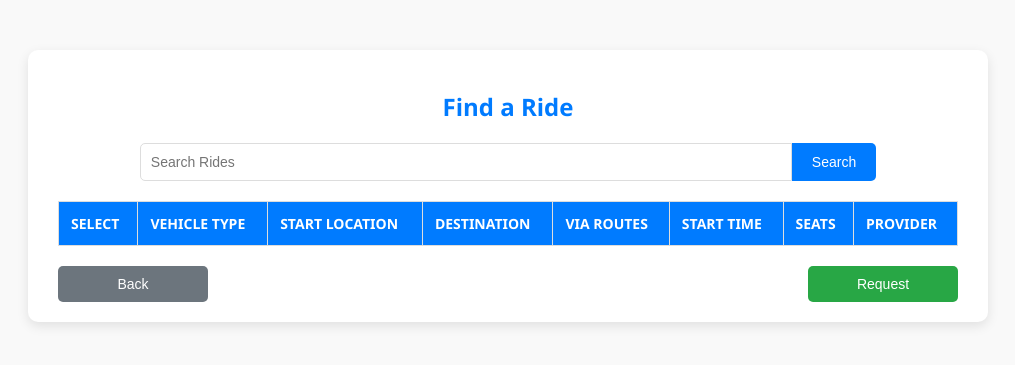
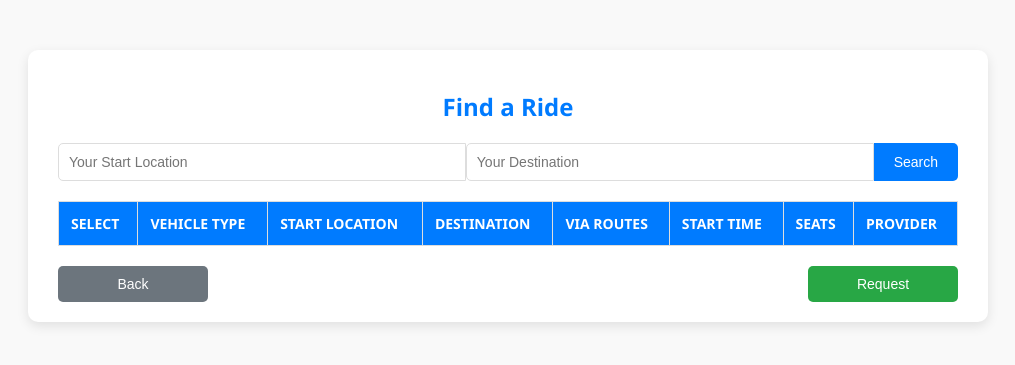
Before and after one commit to Adithya1703/CarPool_LiftLoop, a Flask app: page /find_ride in a window 1280 px wide. Shown: the top 365 px of the page, without its empty margins (132-1147 px from the left). Run offline with Flask 3, Linux system fonts and the light colour scheme; the visitor is signed in with stand-in values (Sample User, id 1); lists and menus that the app fills with data are empty.

Commit message:
made some changes

```diff
--- a/app.py
+++ b/app.py
@@ -16,6 +16,7 @@ rides =[]
 def home():
     return render_template("login.html")
 
+#router to main page
 @app.route('/main_page')
 def main_page():
     if "user" not in session:
@@ -33,7 +34,6 @@ def main_page():
                 return []  # Return empty list for NaN
             if isinstance(value, str):
                 try:
-                    # Attempt to parse as JSON or eval if not a proper list
                     return eval(value) if value.startswith("[") else [value.strip()]
                 except Exception:
                     return [value.strip()]  # Fallback to a single-item list
@@ -65,19 +65,23 @@ def main_page():
 
         # Get notifications for the logged-in user
         notifications = user_df[user_df["Name"] == logged_in_user]["Notifications"].values
-        notifications = notifications[0] if len(notifications) > 0 and pd.notna(notifications[0]) else ""
+        if len(notifications) > 0 and pd.notna(notifications[0]):
+            notifications = eval(notifications[0]) if isinstance(notifications[0], str) else notifications[0]
+        else:
+            notifications = []
 
     except FileNotFoundError:
         user_rides = []
-        notifications = ""
+        notifications = []
 
     except Exception as e:
         # Handle unexpected errors
         flash(f"An error occurred: {str(e)}", "danger")
         user_rides = []
-        notifications = ""
+        notifications = []
 
     return render_template("main.html", user=session["user"], rides=user_rides, notifications=notifications)
+
 
 @app.route("/login", methods=["POST"])
 def login():
@@ -176,9 +180,8 @@ def signup():
 
 @app.route("/profile", methods=["GET", "POST"])
 def profile():
-    # Ensure the user is logged in
     if "user" not in session:
-        return redirect("/")
+        return redirect("/")  # Redirect to login if the user is not logged in
 
     try:
         # Load the Excel file
@@ -223,16 +226,21 @@ def profile():
                 "Vehicles": vehicles,
             }
 
-            # Flash success message
             flash("Your profile has been successfully updated!", "success")
             return redirect("/profile")  # Redirect after saving changes
 
         # For GET requests: Retrieve user details
         user = df[df["Official Email"] == email].to_dict(orient="records")[0]
 
-        # Parse vehicles from JSON string
-        if "Vehicles" in user and isinstance(user["Vehicles"], str):
-            user["Vehicles"] = eval(user["Vehicles"])  # Convert JSON string to list
+        # Parse vehicles from JSON string or handle NaN
+        if "Vehicles" in user:
+            if isinstance(user["Vehicles"], str):  # If it's a string, convert to list
+                try:
+                    user["Vehicles"] = eval(user["Vehicles"])  # Convert JSON string to list
+                except Exception:
+                    user["Vehicles"] = []  # If parsing fails, set to empty list
+            elif pd.isna(user["Vehicles"]):  # If it's NaN, set to empty list
+                user["Vehicles"] = []
 
         return render_template("profile.html", user=user)
 
@@ -344,18 +352,14 @@ def find_ride():
     if "user" not in session:
         return redirect(url_for("login"))  # Redirect to login if not logged in
 
-    query = request.args.get("query")  # Get the search query
+    start_location = request.args.get("start_location")  # Get seeker’s start location
+    destination = request.args.get("destination")  # Get seeker’s destination
     selected_rides = request.form.getlist("selected_rides")  # Get selected rides for request
     rides_data = []
 
     try:
         # Load ride data from Excel
         ride_df = pd.read_excel(ride_excel)
-        user_df = pd.read_excel(EXCEL_FILE)
-
-        # Add `Notifications` column if it doesn't exist
-        if "Notifications" not in user_df.columns:
-            user_df["Notifications"] = ""
 
         # Parse the "via_routes" column into a list
         def parse_via_routes(value):
@@ -368,63 +372,75 @@ def find_ride():
 
         ride_df["via_routes"] = ride_df["via_routes"].apply(parse_via_routes)
 
-        # Parse and format time with AM/PM
-        def format_time_with_ampm(time_str):
-            try:
-                hour, minute = map(int, time_str.split(":"))
-                am_pm = "AM" if hour < 12 else "PM"
-                hour = hour % 12 if hour != 12 else 12
-                return f"{hour}:{minute:02d} {am_pm}"
-            except ValueError:
-                return time_str
-
-        ride_df["preferred_start_time"] = ride_df["preferred_start_time"].apply(format_time_with_ampm)
-
-        if query:
-            # Filter rides based on query
+        if start_location and destination:
+            # Filter rides based on start location, destination, or via routes
             rides_data = ride_df[
-                (ride_df["start_location"].str.contains(query, case=False, na=False)) |
-                (ride_df["destination"].str.contains(query, case=False, na=False)) |
-                (ride_df["via_routes"].apply(lambda routes: any(query.lower() in route.lower() for route in routes)))
+                (ride_df["start_location"].str.contains(start_location, case=False, na=False)) |
+                (ride_df["destination"].str.contains(destination, case=False, na=False)) |
+                (ride_df["via_routes"].apply(
+                    lambda routes: any(start_location.lower() in route.lower() or destination.lower() in route.lower() for route in routes)
+                ))
             ].to_dict(orient="records")
         else:
-            # If no query, show all rides
+            # If no start location or destination provided, show all rides
             rides_data = ride_df.to_dict(orient="records")
+
+        # Handle ride requests
+        if request.method == "POST":
+            if selected_rides:
+                # Load user data to fetch seeker information
+                user_df = pd.read_excel(EXCEL_FILE)
+
+                # Ensure the `Notifications` column exists
+                if "Notifications" not in user_df.columns:
+                    user_df["Notifications"] = ""  # Add the column with default empty strings
+
+                seeker_name = session["user"]["name"]
+                seeker_email = session["user"]["email"]
+                seeker_phone = session["user"]["phone"]
+
+                for ride in selected_rides:
+                    # Split ride into `start_location` and `destination`
+                    ride_parts = ride.split(" to ")
+                    if len(ride_parts) == 2:
+                        selected_start, selected_destination = ride_parts
+
+                        # Find the ride in the DataFrame
+                        ride_info = ride_df[
+                            (ride_df["start_location"] == selected_start) &
+                            (ride_df["destination"] == selected_destination)
+                        ]
+
+                        if not ride_info.empty:
+                            ride_provider = ride_info.iloc[0]["ride_provider"]
+
+                            # Add or append the notification for the ride provider
+                            existing_notifications = user_df.loc[user_df["Name"] == ride_provider, "Notifications"].values
+                            if existing_notifications and pd.notna(existing_notifications[0]):
+                                notifications = eval(existing_notifications[0])  # Convert string to list
+                            else:
+                                notifications = []
+
+                            # Add new notification
+                            notifications.append(
+                                f"Ride request from {seeker_name} ({seeker_email}, {seeker_phone}) "
+                                f"for pickup at {selected_start} and drop at {selected_destination}."
+                            )
+
+                            # Save updated notifications as a JSON string
+                            user_df.loc[user_df["Name"] == ride_provider, "Notifications"] = str(notifications)
+
+                # Save the updated user DataFrame
+                user_df.to_excel(EXCEL_FILE, index=False)
+
+                flash("Your ride request has been sent!", "success")
+            else:
+                flash("No rides selected!", "warning")
+
     except FileNotFoundError:
         flash("Ride data not found!", "danger")
 
-    # Handle ride requests
-    if request.method == "POST":
-        if selected_rides:
-            try:
-                for ride in selected_rides:
-                    # Find the ride in ride_df
-                    ride_details = ride_df[ride_df["start_location"] + " to " + ride_df["destination"] == ride].iloc[0]
-                    ride_provider = ride_details["ride_provider"]
-
-                    # Match ride provider in user_df
-                    user_index = user_df[user_df["Name"] == ride_provider].index
-                    if not user_index.empty:
-                        user_index = user_index[0]
-
-                        # Add a notification
-                        existing_notifications = user_df.at[user_index, "Notifications"]
-                        new_notification = f"Ride request from {session['user']['name']} ({session['user']['email']}) for ride: {ride}"
-                        if pd.isna(existing_notifications) or existing_notifications == "":
-                            user_df.at[user_index, "Notifications"] = new_notification
-                        else:
-                            user_df.at[user_index, "Notifications"] += f"; {new_notification}"
-
-                # Save updated user data back to Excel
-                user_df.to_excel(EXCEL_FILE, index=False)
-                flash("Ride request sent successfully!", "success")
-
-            except Exception as e:
-                flash(f"An error occurred while sending the request: {e}", "danger")
-        else:
-            flash("No rides selected!", "warning")
-
-    return render_template("find_ride.html", rides=rides_data)
+    return render_template("find_ride.html", rides=rides_data, start_location=start_location, destination=destination)
 
 
 @app.route("/post_ride", methods=["GET", "POST"])
--- a/templates/find_ride.html
+++ b/templates/find_ride.html
@@ -128,12 +128,17 @@
 
         <!-- Search Form -->
         <form class="search-form" method="GET" action="/find_ride">
-            <input type="text" name="query" placeholder="Search Rides" value="{{ request.args.get('query', '') }}">
+            <input type="text" name="start_location" placeholder="Your Start Location" value="{{ request.args.get('start_location', '') }}">
+            <input type="text" name="destination" placeholder="Your Destination" value="{{ request.args.get('destination', '') }}">
             <button type="submit">Search</button>
         </form>
 
 <!-- Rides Table -->
 <form method="POST" action="/find_ride">
+    <!-- Hidden fields to retain start and destination -->
+    <input type="hidden" name="start_location" value="{{ request.args.get('start_location', '') }}">
+    <input type="hidden" name="destination" value="{{ request.args.get('destination', '') }}">
+
     <table>
         <thead>
             <tr>
```
Also changed, not shown: templates/main.html (+6 -1 lines), templates/profile.html (+7 -0 lines). Lines whose indentation alone changed are shown as unchanged.
